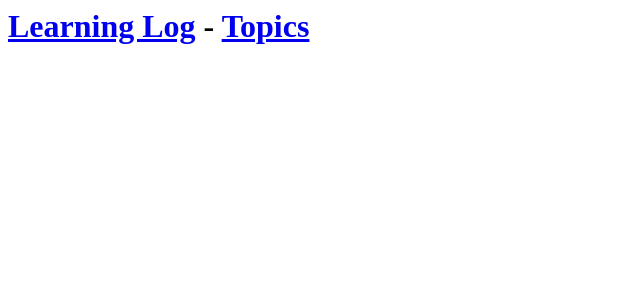
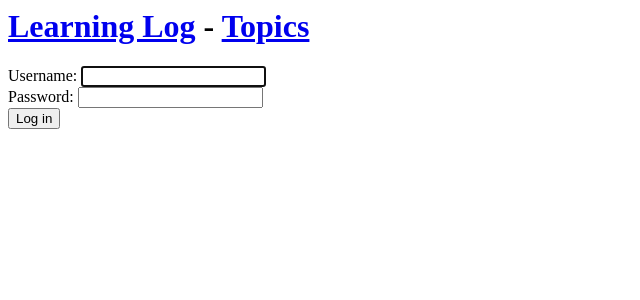
Before and after one commit to ersmax/Learning_Journal, a Django app: page /accounts/login/ in a window 1280 px wide. Shown: the top 300 px of the page, without its empty margins (0-640 px from the left). Run offline with Django 5.2, Linux system fonts and the light colour scheme.

Commit message:
Add login page

```diff
--- a/accounts/templates/registration/login.html
+++ b/accounts/templates/registration/login.html
@@ -2,4 +2,16 @@
 
 {% block content %}
 
+{% if form.errors %}
+  <p>Username and password don't match. Try again.</p>
+{% endif %}
+
+<form action={% url 'account:login' %} method="post">   {% comment %} send data to the default login() function in views, so login() can process data. The login view sends a form object to the template, and we display the filled in data wit form.as_div {% endcomment %}
+  {% csrf_token %}
+  {{ form.as_div }}
+
+  <button name="submit">Log in</button>
+</form>
+
+
 {% endblock content %}
```
